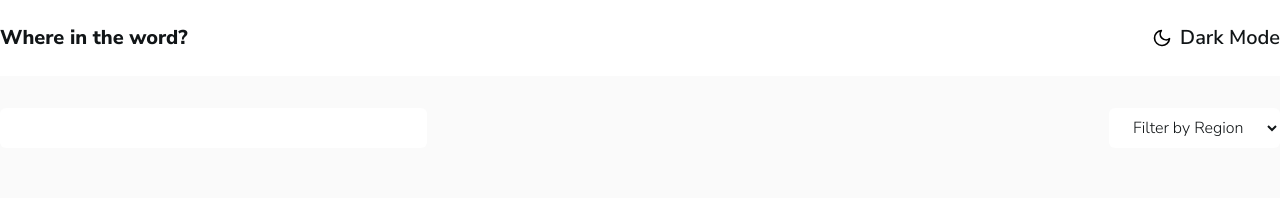
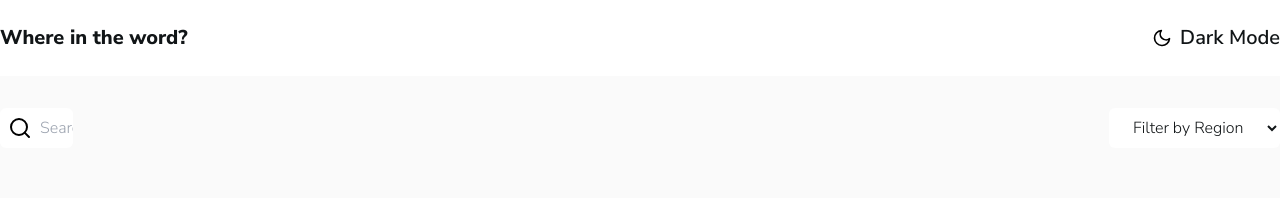
Before and after one commit to qntek/countrie-flag, a React (Create React App) app: page / in a window 1280 px wide. Shown: the top 198 px of the page. Built offline with nearby package versions, Linux system fonts and the light colour scheme.

Commit message:
add an icon to search input field

```diff
--- a/src/components/Inputs.js
+++ b/src/components/Inputs.js
@@ -1,6 +1,8 @@
 import ContextHook from '../hooks/ContextHook';
+import searchIcon from '../svg/search.svg';
+import searchIconLight from '../svg/searchWhite.svg';
 function Inputs() {
-	const { countryName, setCountryName, filterOption, setFilter } =
+	const { isDarkMode, countryName, setCountryName, filterOption, setFilter } =
 		ContextHook();
 
 	const onChange = (e) => {
@@ -12,14 +14,20 @@ function Inputs() {
 		setFilter(e.target.value);
 	};
 
+	let icon;
+	isDarkMode ? (icon = searchIconLight) : (icon = searchIcon);
 	return (
 		<div className='xl:container xl:mx-auto mx-5 my-8 md:flex md:justify-between md:align-middle'>
-			<input
-				value={countryName}
-				onChange={onChange}
-				aria-label='Country name'
-				className='filter-options-input h-10 block px-5 py-3 w-full md:w-1/2 xl:w-1/3 rounded-md'
-			/>
+			<div className='block relative'>
+				<input
+					value={countryName}
+					placeholder='Search for a country...'
+					onChange={onChange}
+					aria-label='Country name'
+					className='filter-options-input h-10 ps-10 py-3 w-full md:w-1/2 xl:w-1/3 rounded-md'
+				/>
+				<img src={icon} alt='' className='absolute top-1/2 -translate-y-1/2 left-2'/>
+			</div>
 			<select
 				className='filter-options-input h-10 mt-8 md:my-0 px-5 rounded-md'
 				onChange={onChangeOption}>
```
Also changed, not shown: src/svg/chevron-down.svg (deleted), src/svg/chevron-downWhite.svg (deleted).
